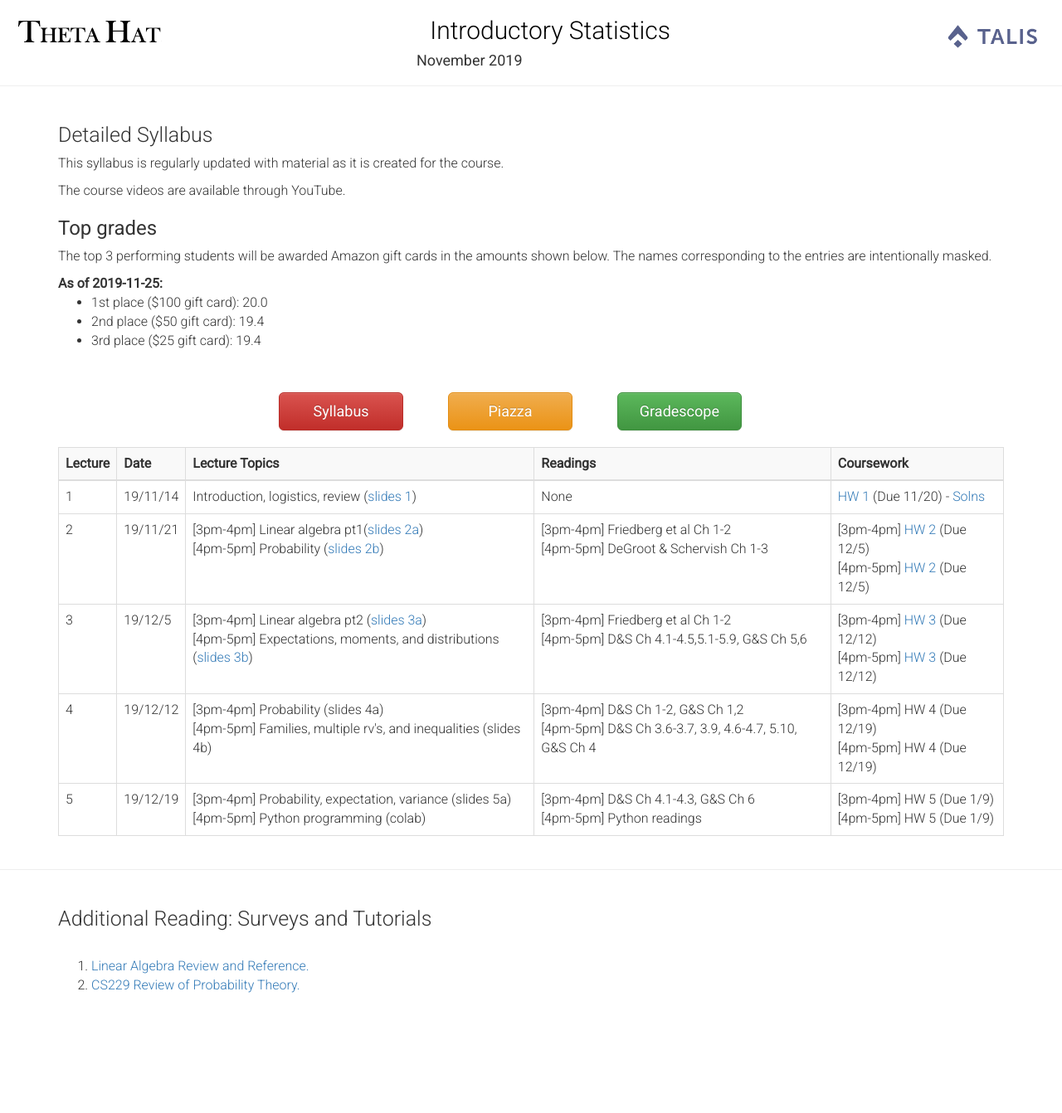
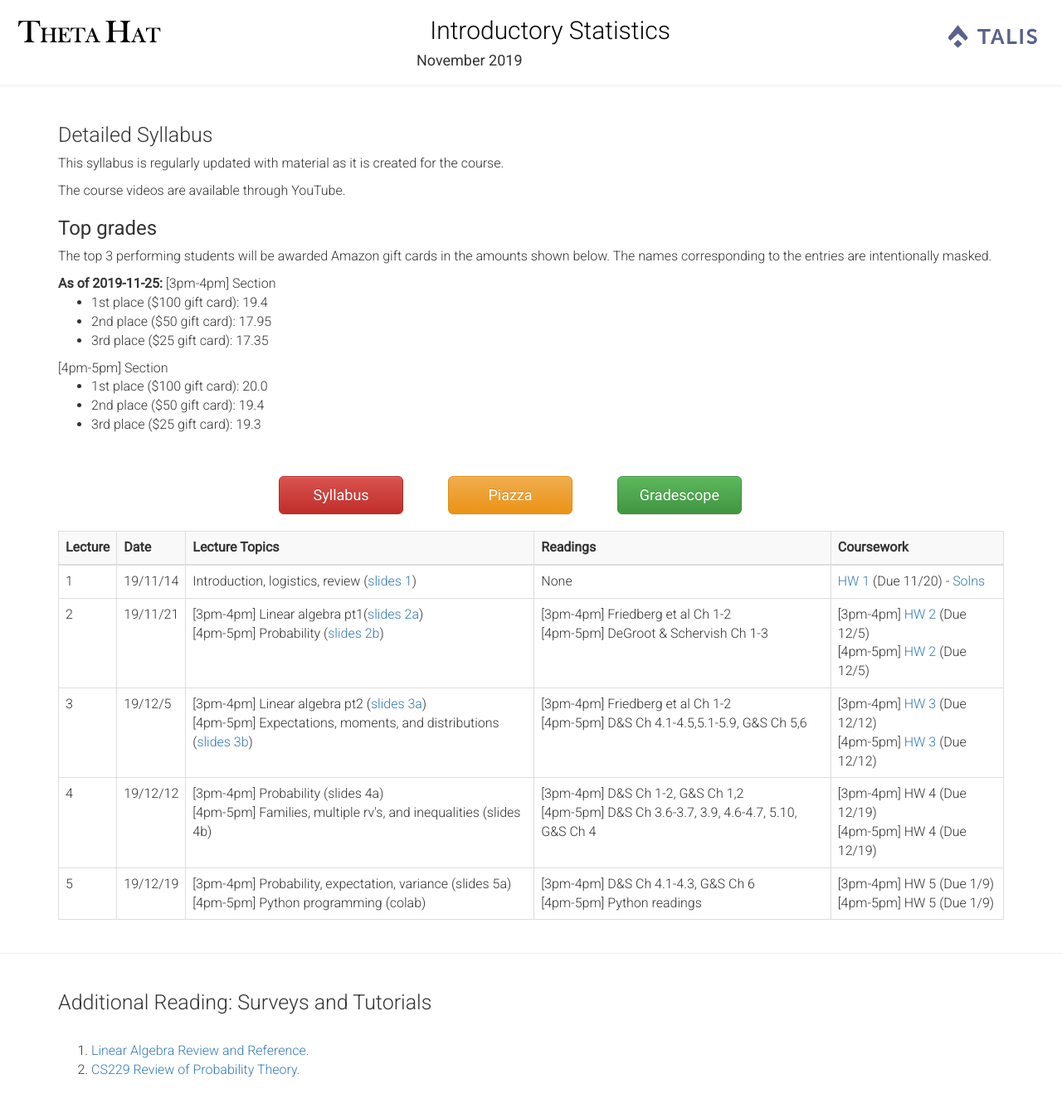
Before and after one commit to talisstats/talisstats.github.io, a Jekyll site: the page syllabus.html, which Jekyll copies as it is, in a window 1280 px wide. Shown: the whole page at 83% size. Built offline with Jekyll 4.4.1, drawn with Linux system fonts in a browser that asks for light colours; nearby versions of some CDN libraries; before the commit the page ends 1240 px from its top, so only the background shows below that.

Commit message:
Updates top students

```diff
--- a/syllabus.html
+++ b/syllabus.html
@@ -49,15 +49,18 @@
   </p>
 
   <b>As of 2019-11-25:</b>
+  [3pm-4pm] Section
+  <ul>
+    <li>1st place ($100 gift card): 19.4</li>
+    <li>2nd place ($50 gift card): 17.95</li>
+    <li>3rd place ($25 gift card): 17.35</li>
+  </ul>
+  [4pm-5pm] Section
   <ul>
     <li>1st place ($100 gift card): 20.0</li>
     <li>2nd place ($50 gift card): 19.4</li>
-    <li>3rd place ($25 gift card): 19.4</li>
+    <li>3rd place ($25 gift card): 19.3</li>
   </ul>
-<!--   <p>
-    Course notes are published <a href="https://deepgenerativemodels.github.io/notes/index.html">here</a>.
-  </p>
- -->
 </div>
 
 <div style="text-align:center; padding:10px 0px 20px 0px;">
```
